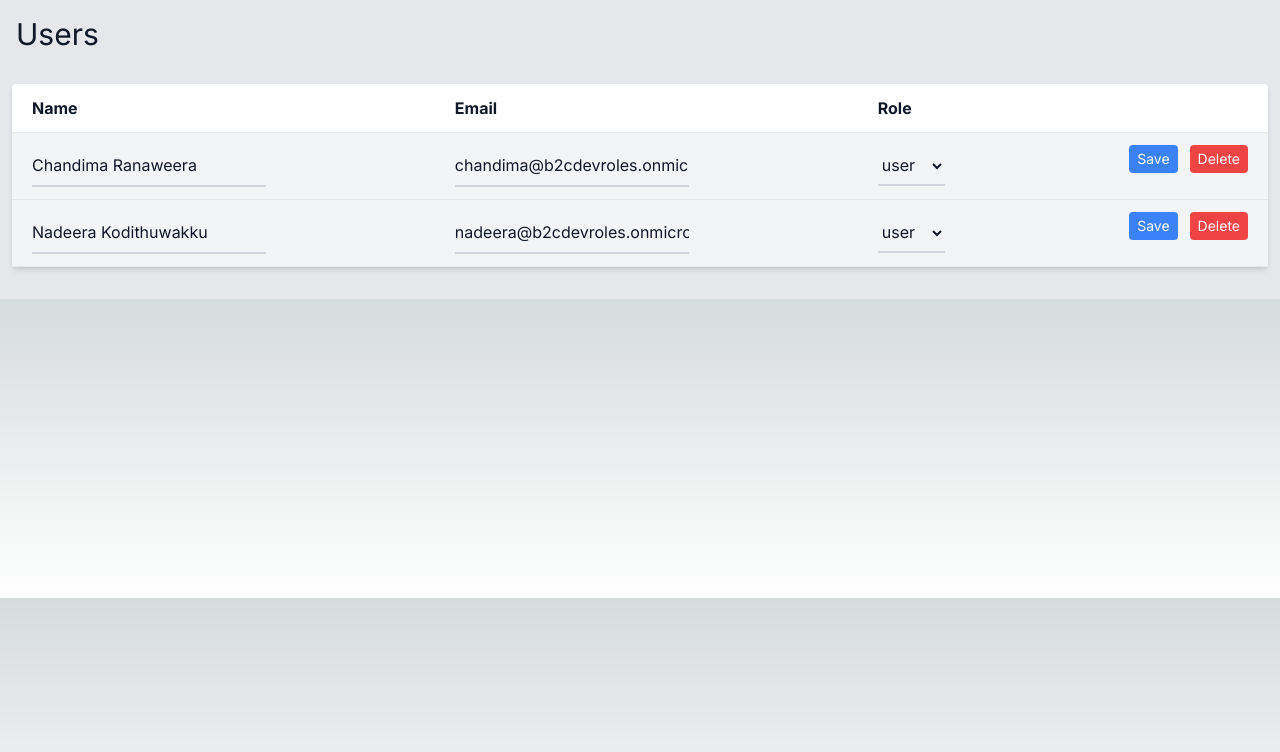
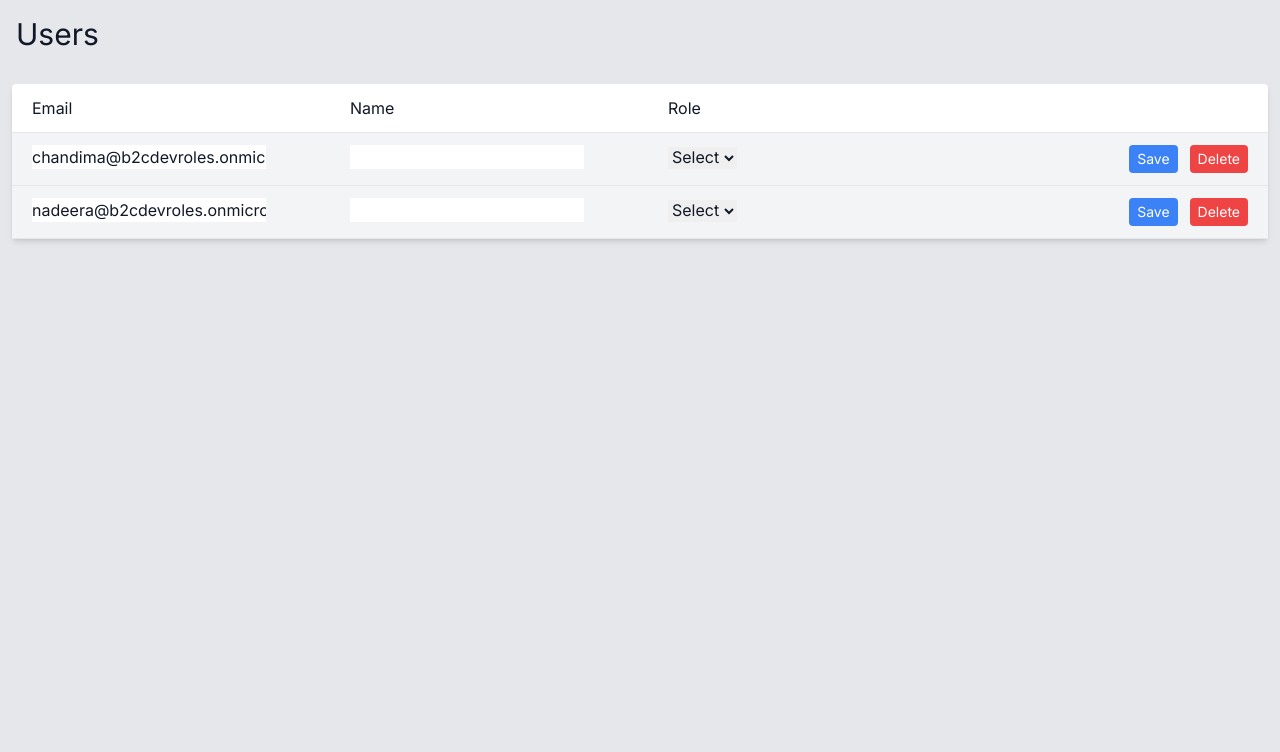
Before and after one commit to chan4lk/b2c-role-management-nextjs, a Next.js app: page / in a window 1280 px wide. Shown: the top 752 px of the page. Built offline with nearby package versions, Linux system fonts and the light colour scheme.

Commit message:
add formik

```diff
--- a/app/api/users/route.ts
+++ b/app/api/users/route.ts
@@ -1,8 +1,8 @@
 export async function GET() {
 
     const data = [
-        { name: 'Chandima Ranaweera', email: 'chandima@b2cdevroles.onmicrosoft.com', role: 'Admin' },
-        { name: 'Nadeera Kodithuwakku', email: 'nadeera@b2cdevroles.onmicrosoft.com', role: 'User' },
+        { fullname: 'Chandima Ranaweera', email: 'chandima@b2cdevroles.onmicrosoft.com', role: 'Admin' },
+        { fullname: 'Nadeera Kodithuwakku', email: 'nadeera@b2cdevroles.onmicrosoft.com', role: 'User' },
     ];
     return Response.json({ data })
 }
--- a/app/page.tsx
+++ b/app/page.tsx
@@ -4,23 +4,23 @@ export default async function Home() {
   const res = await fetch('http://localhost:3000/api/users');
   const users: { data: Array<{name: string, email: string, role: string}> } = await res.json();
   return (
-    <div className="text-gray-900 bg-gray-200">
+    <div className="text-gray-900 bg-gray-200 h-screen">
       <div className="p-4 flex">
         <h1 className="text-3xl">Users</h1>
       </div>
       <div className="px-3 py-4 flex justify-center">
-        <table className="w-full text-md bg-white shadow-md rounded mb-4">
-          <tbody>
-            <tr className="border-b">
-              <th className="text-left p-3 px-5">Name</th>
-              <th className="text-left p-3 px-5">Email</th>
-              <th className="text-left p-3 px-5">Role</th>
-              <th></th>
-            </tr>
+        <div className="w-full text-md bg-white shadow-md rounded mb-4">
+          <div className="">
+            <div className="border-b grid grid-cols-4 gap-4">
+              <div className="text-left p-3 px-5">Email</div>
+              <div className="text-left p-3 px-5">Name</div>
+              <div className="text-left p-3 px-5">Role</div>
+              <div></div>
+            </div>
             {users.data.map(user => <UserRow key={user.email} {...user} />)}
 
-          </tbody>
-        </table>
+          </div>
+        </div>
       </div>
     </div>
   );
--- a/components/SaveButton.tsx
+++ b/components/SaveButton.tsx
@@ -1,5 +1,7 @@
-export const SaveButton = () => (<button
-  type="button"
+export const SaveButton = ({onClick, isDisabled}: {onClick: () => void, isDisabled: boolean}) => (
+<button onClick={onClick}
+  type="submit"
+  disabled={isDisabled}
   className="mr-3 text-sm bg-blue-500 hover:bg-blue-700 text-white py-1 px-2 rounded focus:outline-none focus:shadow-outline"
 >
   Save
--- a/components/UserRow.tsx
+++ b/components/UserRow.tsx
@@ -1,23 +1,59 @@
-import { RoleDropdown } from "./RoleDropdown";
-import { NameInput } from "./NameInput";
-import { EmailInput } from "./EmailInput";
+"use client";
+import { Formik, Form, Field, ErrorMessage } from "formik";
 import { SaveButton } from "./SaveButton";
 import { DeleteButton } from "./DeleteButton";
 import { UserRowProps } from "./UserRowProps";
-export const UserRow = (user: UserRowProps) => (
-  <tr className="border-b hover:bg-orange-100 bg-gray-100">
-    <td className="p-3 px-5">
-      <NameInput {...user} />
-    </td>
-    <td className="p-3 px-5">
-      <EmailInput {...user}/>
-    </td>
-    <td className="p-3 px-5">
-      <RoleDropdown {...user} />
-    </td>
-    <td className="p-3 px-5 flex justify-end">
-      <SaveButton />
-      <DeleteButton />
-    </td>
-  </tr>
-);
+import * as Yup from 'yup';
+const SignupSchema = Yup.object().shape({
+  fullname: Yup.string()
+    .min(2, 'Too Short!')
+    .max(50, 'Too Long!')
+    .required('Required'),
+  role: Yup.string().required(),
+  email: Yup.string().email('Invalid email').required('Required'),
+});
+
+export const UserRow = (user: UserRowProps) => {
+  const save = () => {};
+  return (
+    <div className="border-b hover:bg-orange-100 bg-gray-100">
+      <Formik
+        initialValues={{ email: user.email, fullname: user.name, password: "" }}
+        validationSchema={SignupSchema}
+        onSubmit={(values, { setSubmitting }) => {
+          console.log(values)
+          setTimeout(() => {
+            alert(JSON.stringify(values, null, 2));
+            setSubmitting(false);
+          }, 400);
+        }}
+      >
+        {({ isSubmitting, handleSubmit, submitForm, errors }) => (
+          <Form onSubmit={handleSubmit} className="grid grid-cols-4 gap-4">
+            <div className="p-3 px-5">
+              <Field type="email" name="email" />
+              <ErrorMessage name="email" component="div" />
+            </div>
+            <div className="p-3 px-5">
+              <Field type="text" name="fullname" />
+              <ErrorMessage name="fullname" component="div" />
+            </div>
+
+            <div className="p-3 px-5">
+              <Field as="select" name="role">
+                <option value="">Select</option>
+                <option value="user">User</option>
+                <option value="admin">Admin</option>
+              </Field>
+              <ErrorMessage name="role" component="div" />
+            </div>
+            <div className="p-3 px-5 flex justify-end">
+              <SaveButton onClick={submitForm} isDisabled={isSubmitting} />
+              <DeleteButton />
+            </div>
+          </Form>
+        )}
+      </Formik>
+    </div>
+  );
+};
--- a/package.json
+++ b/package.json
@@ -9,10 +9,12 @@
     "lint": "next lint"
   },
   "dependencies": {
+    "formik": "^2.4.6",
     "next": "14.2.3",
     "next-auth": "^4.24.7",
     "react": "^18",
-    "react-dom": "^18"
+    "react-dom": "^18",
+    "yup": "^1.4.0"
   },
   "devDependencies": {
     "@types/node": "^20",
```
Also changed, not shown: 1 other file (tests, documents, lock files or other folders).
